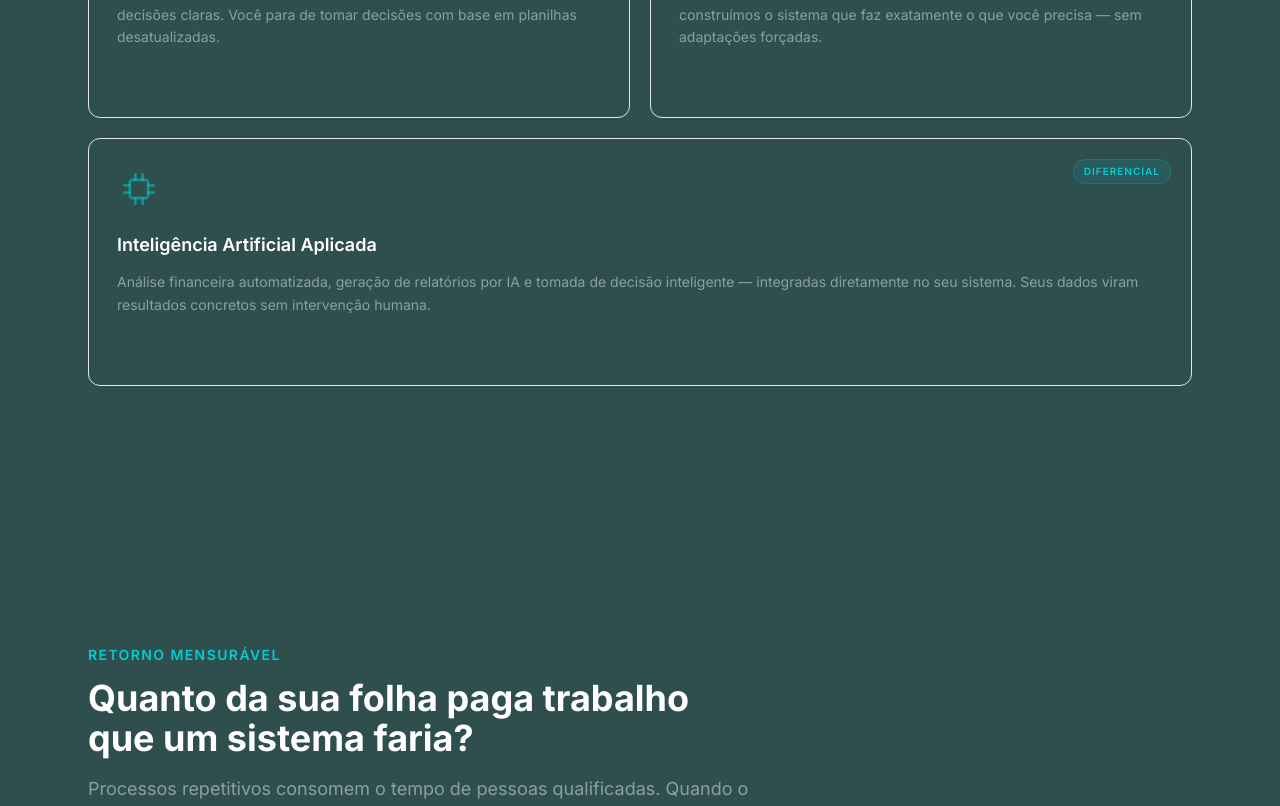
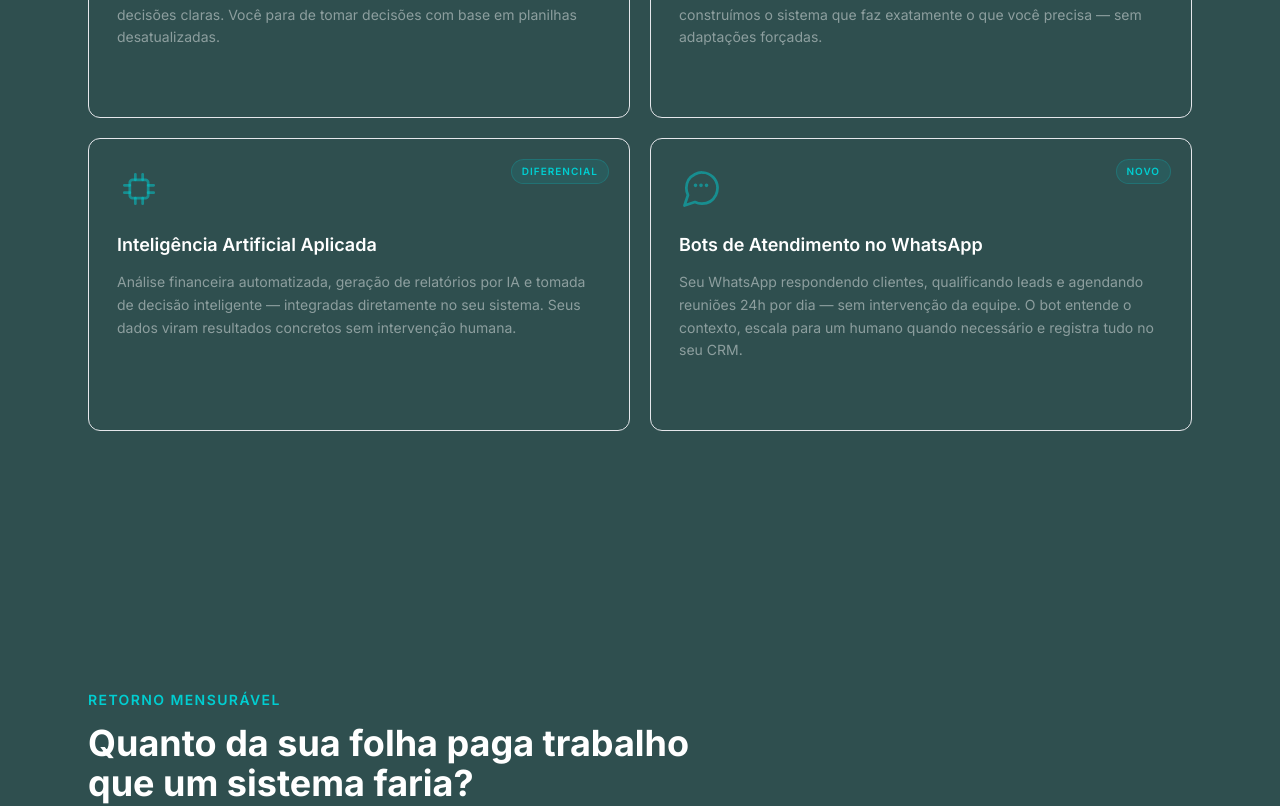
Before and after one commit to chazan-tech/chazan-tech-landing, a React (Vite) app: page / in a window 1280 px wide. Shown: the part 2380-3186 px from the top of the page. Built offline with nearby package versions, Linux system fonts and the light colour scheme.

Commit message:
feat: reexibe cta oculto e add novo item no catálogo

```diff
--- a/index.html
+++ b/index.html
@@ -25,7 +25,7 @@
     <meta property="og:image"       content="https://chazantech.com.br/og-image.png" />
     <meta property="og:image:width"  content="1200" />
     <meta property="og:image:height" content="630" />
-    <meta property="og:image:alt"   content="Chazan Tech — Sistemas que otimizam operações" />
+    <meta property="og:image:alt"   content="Chazan Tech | Sistemas sob medida com IA para empresas" />
 
     <!-- Twitter Card -->
     <meta name="twitter:card"        content="summary_large_image" />
--- a/src/App.jsx
+++ b/src/App.jsx
@@ -6,6 +6,7 @@ const Process        = lazy(() => import('./components/Process'))
 const Services       = lazy(() => import('./components/Services'))
 const SavingsSection = lazy(() => import('./components/SavingsSection'))
 const WhyChazan      = lazy(() => import('./components/WhyChazan'))
+const CTASection     = lazy(() => import('./components/CTASection'))
 const FAQ            = lazy(() => import('./components/FAQ'))
 const ContactSection = lazy(() => import('./components/ContactSection'))
 const Footer         = lazy(() => import('./components/Footer'))
@@ -24,6 +25,7 @@ export default function App() {
           <Services />
           <SavingsSection />
           <WhyChazan />
+          <CTASection />
           <FAQ />
           <ContactSection />
         </Suspense>
--- a/src/components/Services.jsx
+++ b/src/components/Services.jsx
@@ -63,7 +63,18 @@ const SERVICES = [
       </svg>
     ),
     tag: 'Diferencial',
-    featured: true,
+  },
+  {
+    title: 'Bots de Atendimento no WhatsApp',
+    description:
+      'Seu WhatsApp respondendo clientes, qualificando leads e agendando reuniões 24h por dia — sem intervenção da equipe. O bot entende o contexto, escala para um humano quando necessário e registra tudo no seu CRM.',
+    icon: (
+      <svg viewBox="0 0 24 24" fill="none" stroke="currentColor" strokeWidth="1.5" strokeLinecap="round" strokeLinejoin="round">
+        <path d="M21 11.5a8.38 8.38 0 0 1-.9 3.8 8.5 8.5 0 0 1-7.6 4.7 8.38 8.38 0 0 1-3.8-.9L3 21l1.9-5.7a8.38 8.38 0 0 1-.9-3.8 8.5 8.5 0 0 1 4.7-7.6 8.38 8.38 0 0 1 3.8-.9h.5a8.48 8.48 0 0 1 8 8v.5z" />
+        <path d="M9 10h.01M12 10h.01M15 10h.01" strokeWidth="2" strokeLinecap="round" />
+      </svg>
+    ),
+    tag: 'Novo',
   },
 ]
 
@@ -112,7 +123,7 @@ function ServiceCard({ service, index, featured }) {
       style={staggerDelay(index, 100)}
       className={`relative group p-7 rounded-xl border border-white/8 bg-white/4
                   hover:border-electric/35 hover:bg-white/6
-                  transition-all duration-300 cursor-default
+                  transition-all duration-300
                   ${featured ? 'sm:col-span-2' : ''}
                   ${isVisible ? 'opacity-100 translate-y-0' : 'opacity-0 translate-y-8'}`}
     >
@@ -134,12 +145,12 @@ function ServiceCard({ service, index, featured }) {
       <p className="text-white/45 leading-relaxed text-sm">{service.description}</p>
 
       {/* Hover indicator */}
-      <div className="mt-5 flex items-center gap-1.5 text-electric/0 group-hover:text-electric/70 transition-colors duration-300 text-sm font-medium">
+      <a href="#contato" className="mt-5 flex items-center gap-1.5 text-electric/0 group-hover:text-electric/70 transition-colors duration-300 text-sm font-medium">
         <span>Saiba mais</span>
         <svg className="w-3.5 h-3.5 group-hover:translate-x-0.5 transition-transform" fill="none" viewBox="0 0 24 24" stroke="currentColor" strokeWidth="2">
           <path strokeLinecap="round" strokeLinejoin="round" d="M17 8l4 4m0 0l-4 4m4-4H3" />
         </svg>
-      </div>
+      </a>
     </div>
   )
 }
```
